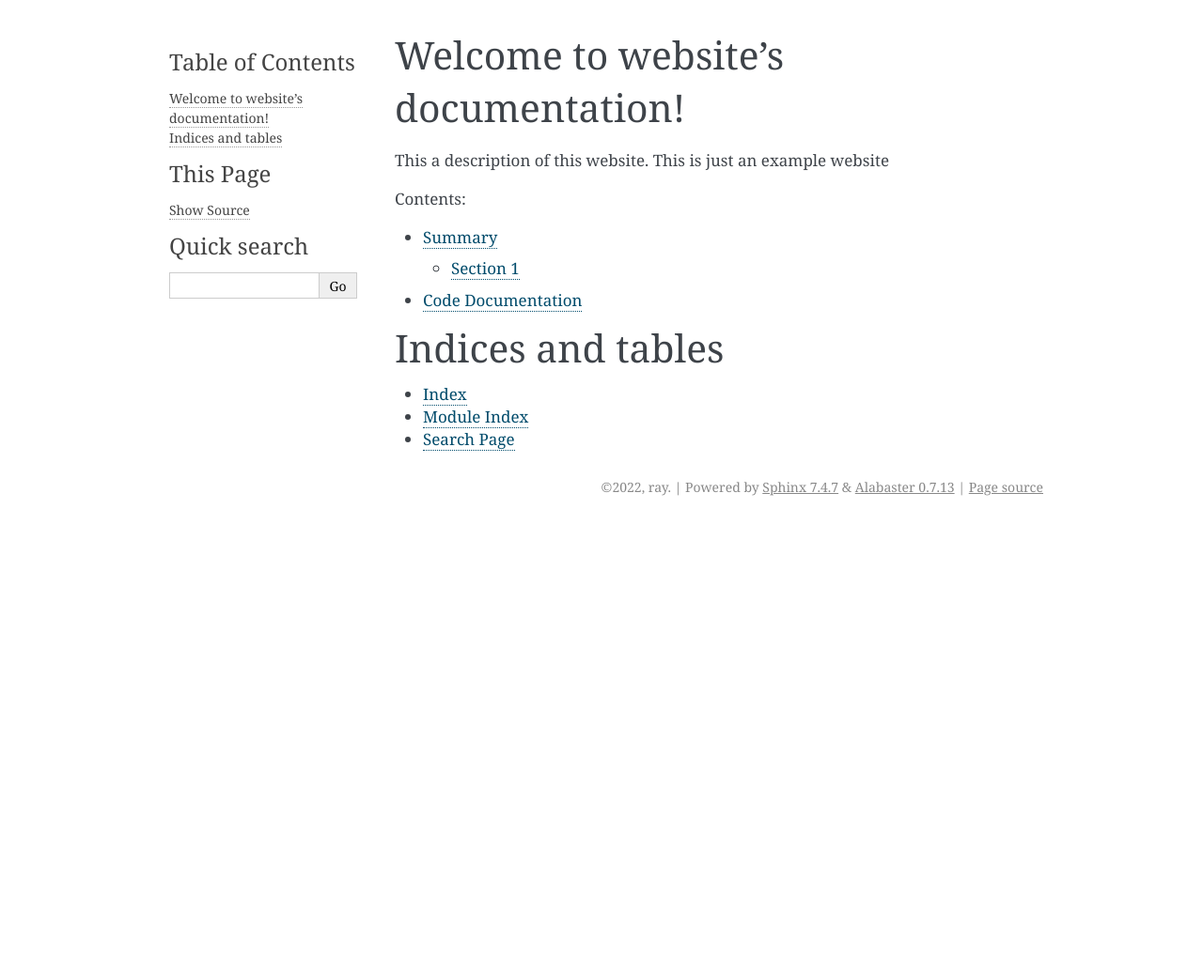
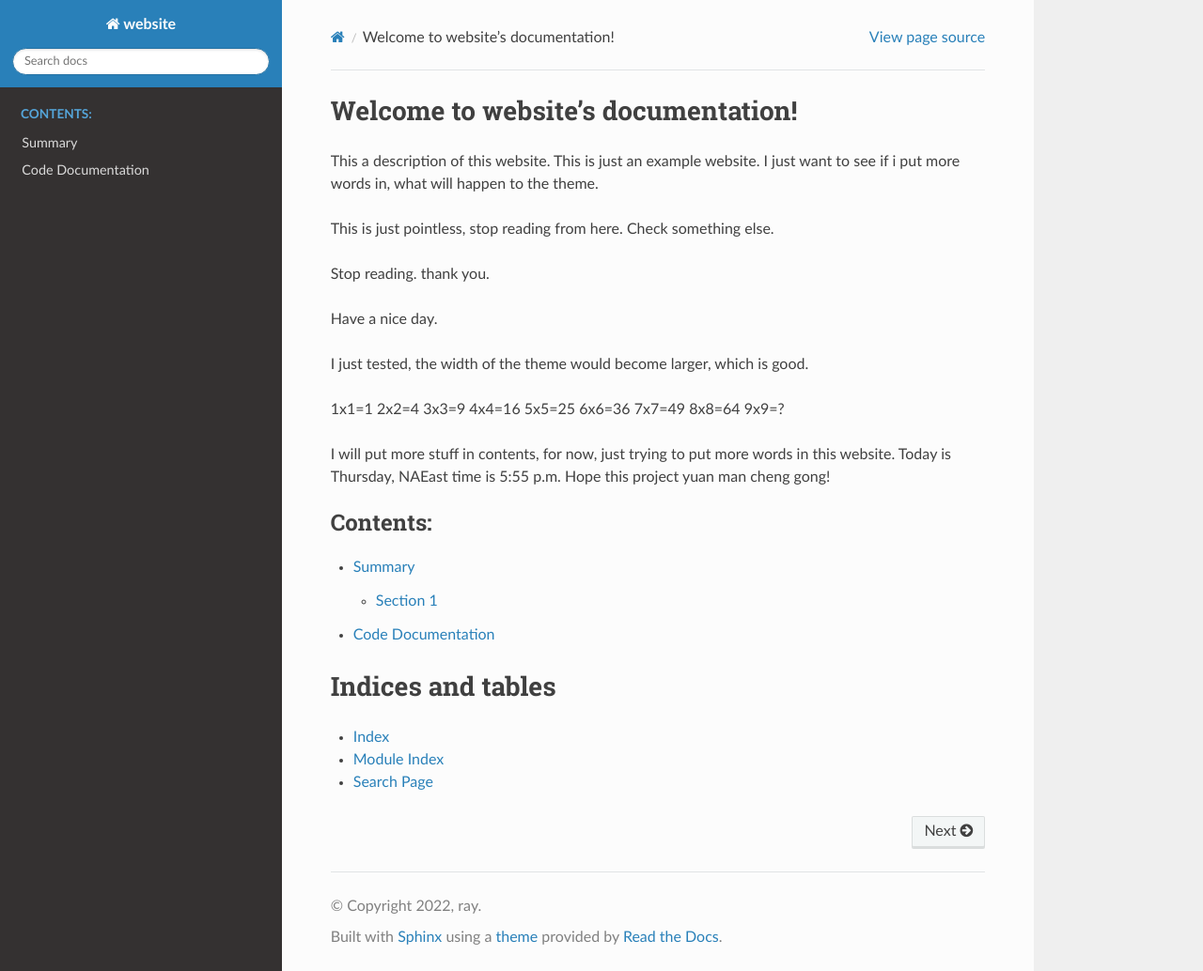
Before and after one commit to rayer0/Connectome, a Sphinx documentation site: the page built from sphinx/index.rst, in a window 1280 px wide and 1034 px high. Shown: the whole window at 94% size. Built offline with Sphinx 7.4.7 and the Read the Docs theme 2.0.0, drawn with Linux system fonts in a browser that asks for light colours.

Commit message:
should be fine

```diff
--- a/sphinx/conf.py
+++ b/sphinx/conf.py
@@ -47,7 +47,9 @@ exclude_patterns = ['_build', 'Thumbs.db', '.DS_Store']
 # The theme to use for HTML and HTML Help pages.  See the documentation for
 # a list of builtin themes.
 #
-html_theme = 'alabaster'
+
+import sphinx_rtd_theme
+html_theme = 'sphinx_rtd_theme'
 
 # Add any paths that contain custom static files (such as style sheets) here,
 # relative to this directory. They are copied after the builtin static files,
--- a/sphinx/index.rst
+++ b/sphinx/index.rst
@@ -6,7 +6,24 @@
 Welcome to website's documentation!
 ===================================
 
-This a description of this website. This is just an example website
+This a description of this website. This is just an example website.
+I just want to see if i put more words in, what will happen to the theme.
+
+
+This is just pointless, stop reading from here. Check something else.
+
+Stop reading. thank you.
+
+Have a nice day.
+
+
+I just tested, the width of the theme would become larger, which is good.
+
+1x1=1 2x2=4 3x3=9 4x4=16 5x5=25 6x6=36 7x7=49 8x8=64 9x9=?
+
+I will put more stuff in contents, for now, just trying to put more words in this website.
+Today is Thursday, NAEast time is 5:55 p.m.
+Hope this project yuan man cheng gong!
 
 .. toctree::
    :maxdepth: 2
```
Also changed, not shown: 2 other files.
